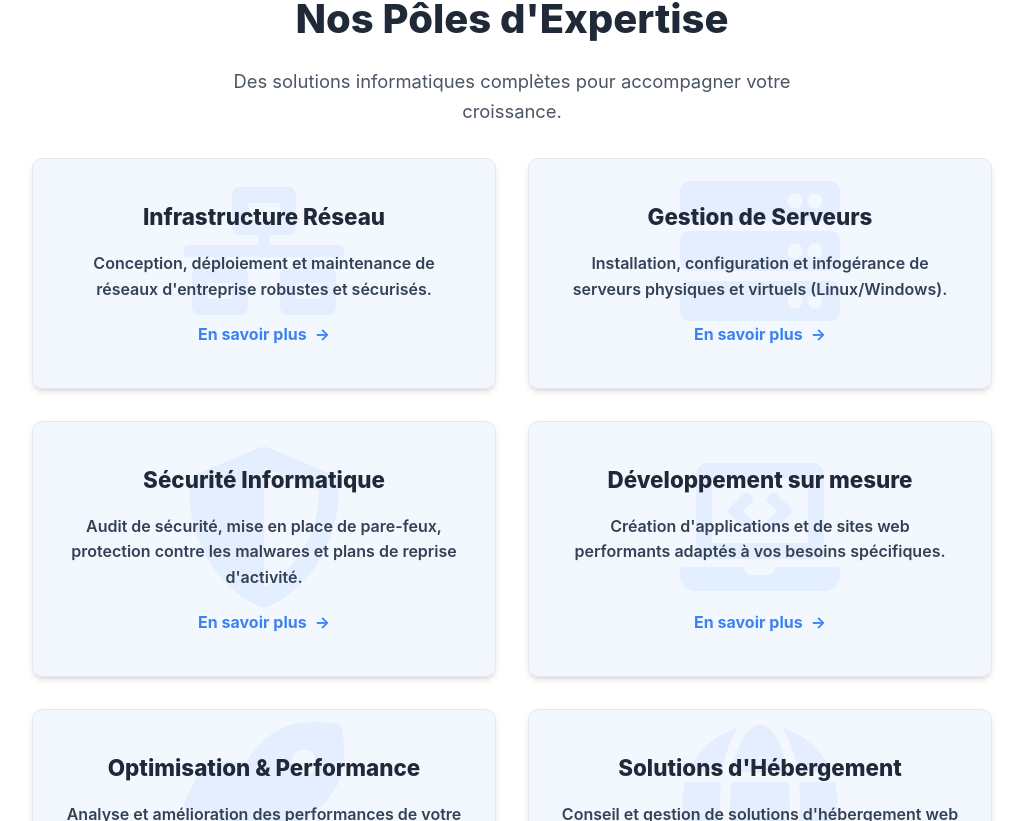
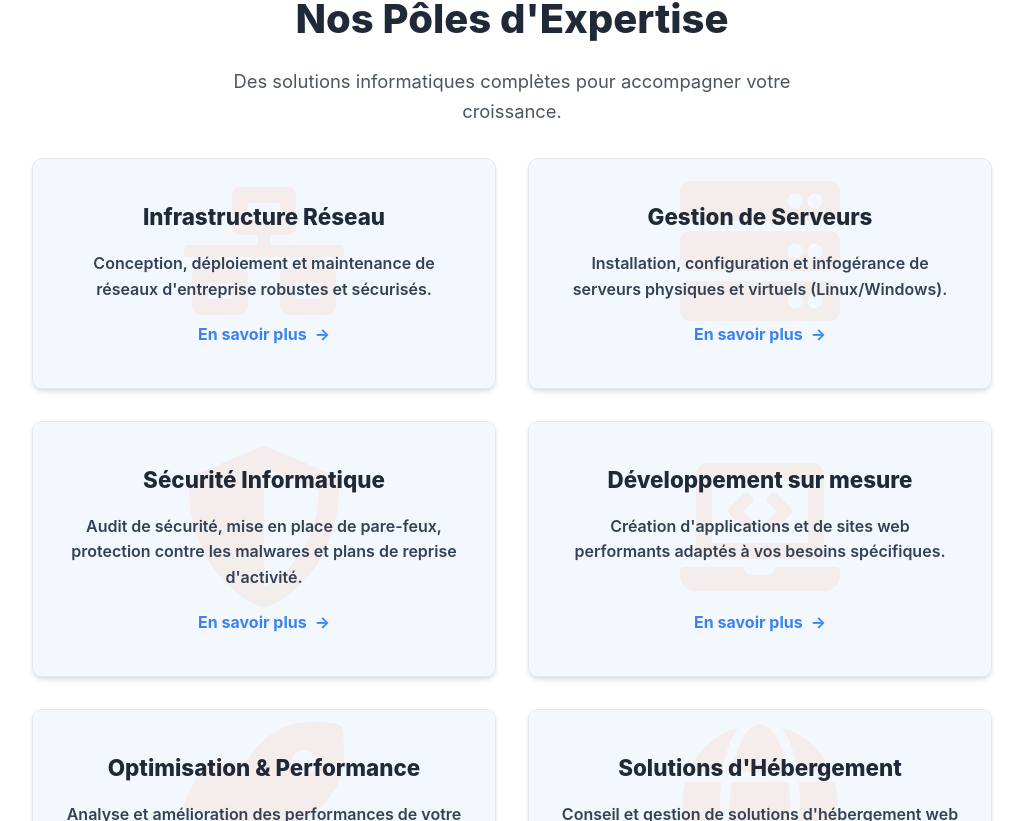
Before and after one commit to lagrainelagazelle-spec/siri-oi, a React (Create React App) app: page / in a window 1280 px wide. Shown: the part 959-1780 px from the top of the page, without its empty margins (128-1151 px from the left). Built offline with nearby package versions, Linux system fonts and the light colour scheme.

Commit message:
first commit

```diff
--- a/src/components/Home/Services.css
+++ b/src/components/Home/Services.css
@@ -72,7 +72,7 @@
   left: 50%;
   transform: translate(-50%, -50%);
   font-size: clamp(90px, 18vw, 160px); /* ~50% carte selon viewport */
-  color: var(--color-primary);
+  color: var(--color-secondary);
   opacity: 0.08; /* filigrane léger */
   pointer-events: none;
   z-index: 0;
```
